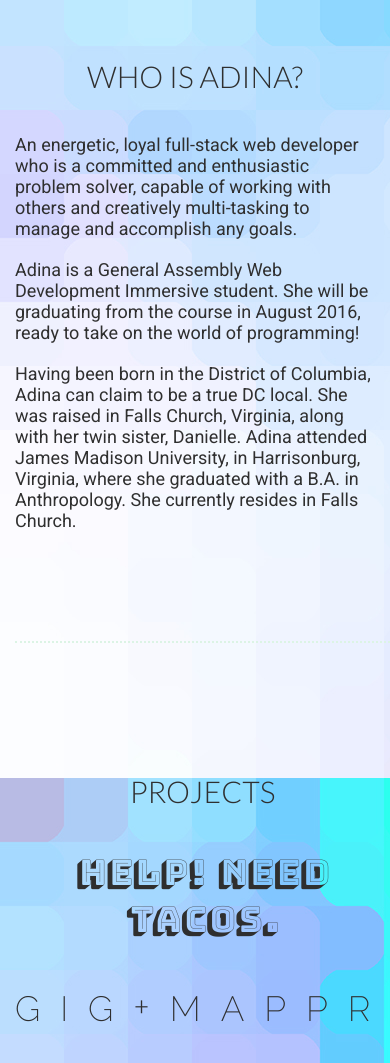
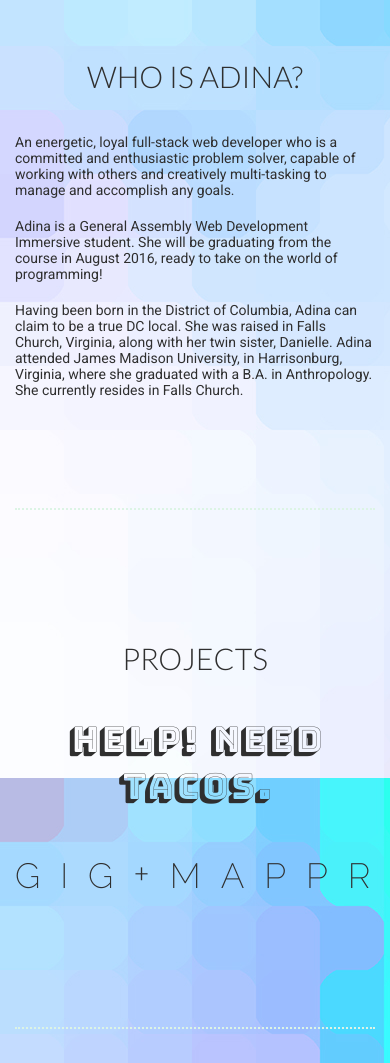
Before and after one commit to adina-pollack/adina-pollack.github.io, a plain HTML site: page index.html in a window 390 px wide. Shown: the part 722-1785 px from the top of the page. Drawn offline with nearby package versions, Linux system fonts and the light colour scheme.

Commit message:
font change

```diff
--- a/styles.css
+++ b/styles.css
@@ -298,14 +298,14 @@ small{
 .nav a{text-decoration:none; color:#2F2F2F;}
 .nav a:hover{text-decoration:none; color:#2F2F2F;}
 }
-@media screen and (max-width: 800px){
+@media screen and (max-width: 750px){
   main{
     display: flex;
     padding-left: 15px;
     padding-right: 15px;
   }
   p{
-   font-size: 18px;
+   font-size: 14px;
   }
   section h2{
     font-size: 30px;
@@ -344,6 +344,9 @@ small{
   header h1{
     font-size: 50px;
   }
+  section{
+    width: 100%;
+  }
   section h2{
     font-size: 30px;
   }
```
